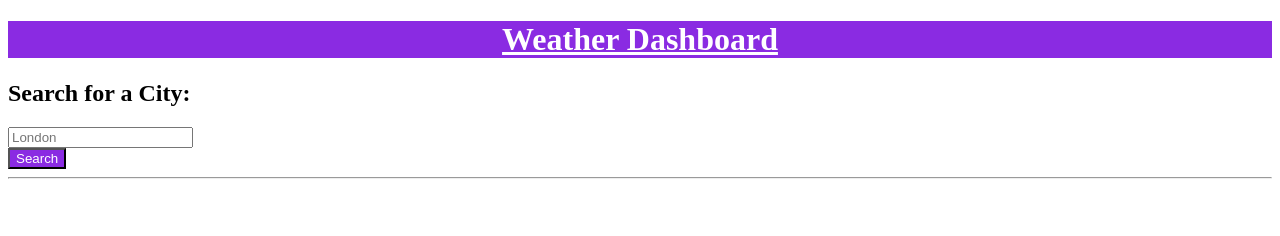
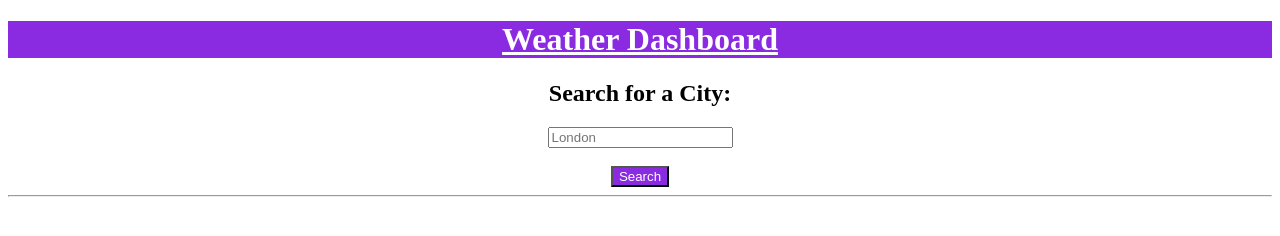
Before and after one commit to RehyanR/Weather-Dashboard, a plain HTML site: page index.html in a window 1280 px wide. Drawn offline with nearby package versions, Linux system fonts and the light colour scheme.

Commit message:
centred 2, search bar and search button in css. spaced out position in html

```diff
--- a/assets/style.css
+++ b/assets/style.css
@@ -8,4 +8,15 @@ h1 {
 .btn {
   background-color: blueviolet;
   color: white;
+  display: block;
+  margin: auto;
 }
+
+#search-input {
+    display: block;
+    margin: auto;
+}
+
+h2 {
+    text-align: center;
+}
```
Also changed, not shown: index.html (+1 -0 lines).
